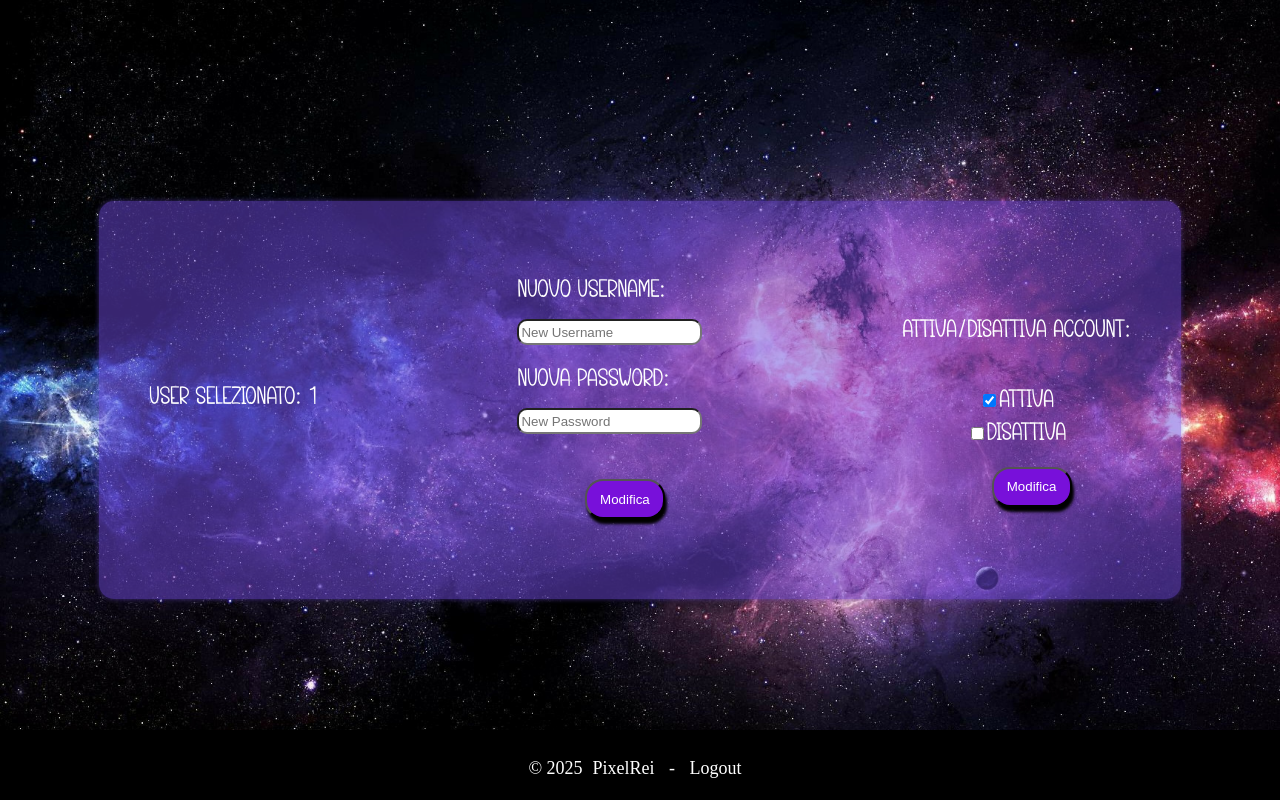
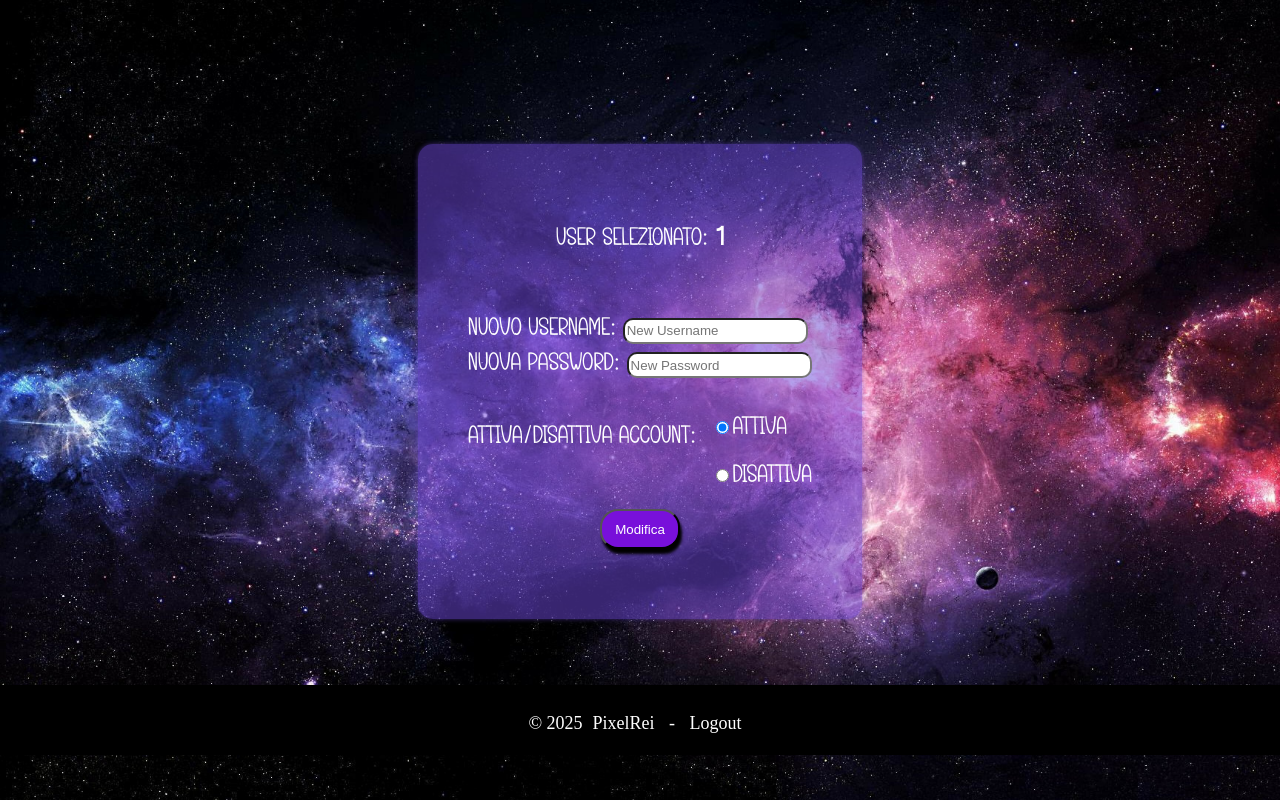
Before and after one commit to PixelRei/PHP-stage-project, a PHP site: page /admin-modify.php?user=1 in a window 1280 px wide. Run offline with PHP 8.4, Linux system fonts and the light colour scheme; the visitor is signed in with stand-in values (Sample User, id 1).

Commit message:
Add files via upload

```diff
--- a/admin-modify.php
+++ b/admin-modify.php
@@ -16,27 +16,28 @@
         <link rel="icon" href="img/moon-icon.png">
     </head>
     <body>
+        <br><br><br>
         <div class="admin-modifies">
             <div class="info">
-                <p id="user" class="credentials">User selezionato: <?=$username?></p>
+                <p id="user" class="credentials" style="text-align: left;">User selezionato: <b><?=$username?></b></p>
             </div>
-            <div class="admin-changes">
-                <form method="POST" autocomplete="off">
-                <label for="username">Nuovo username:</label>
-                <input class="input-log" type="text" name="username" required placeholder="New Username">
-                <label for="password">Nuova password:</label>
-                <input class="input-log" type="password" name="password" required placeholder="New Password">
-                <a id="created" href="index.php"><input id="button" type="submit" name="submit" value="Modifica"></a>
-                </form>
-            </div>
-            <div class="status">
-                <p>Attiva/Disattiva account:
-                <form action="activation.php" method="POST">
-                    <label><input type="checkbox" checked name="stato" value="1">Attiva</label>
-                    <label><input type="checkbox" name="stato" value="0">Disattiva</label>
-                    <input type="submit" value="Modifica" id="button">
-                </form>
-            </div>
+            <form method="POST" autocomplete="off">
+                <div class="admin-changes">
+                    <form method="POST" autocomplete="off">
+                        <label for="username">Nuovo username:  <input class="input-log" type="text" name="username" required placeholder="New Username"></label>
+                        <label for="password">Nuova password:  <input class="input-log" type="password" name="password" required placeholder="New Password"></label>
+                        <!--<a id="created" href="index.php"><input id="button" type="submit" name="submit" value="Modifica"></a>-->
+                    </form>
+                    <div class="status">
+                        <p>Attiva/Disattiva account:</p>
+                        <form action="activation.php" method="POST">
+                            <label><input type="radio" checked name="stato" value="1">Attiva</label>
+                            <label><input type="radio" name="stato" value="0">Disattiva</label>
+                        </form>
+                    </div>
+                </div>
+                <input type="submit" value="Modifica" id="button" style="margin-left: 20px;">
+            </form>
         </div>
         <?php
             if($_SERVER['REQUEST_METHOD'] === 'POST' && isset($_POST['submit'])){ //condition to see if the form was sent correctly
@@ -67,7 +68,8 @@
             exit;
             }
         ?>
-        <div class="footer" style="padding-top: 10px;">
+        <br><br>
+        <div class="alternative" style="padding-top: 10px;">
             <p style="color: white;">© 2025<a href="https://github.com/PixelRei" target="blank" style="font-size:18px; text-decoration: none;">PixelRei</a>   -   <a href="logout.php" style="font-size: 18px; text-decoration: none;">Logout</a></p>
         </div>
     </body>
--- a/style.css
+++ b/style.css
@@ -138,18 +138,20 @@ h1{
     margin: 0;
     padding: 50px;
     display:flex;
-    flex-direction: row;
+    flex-direction: column;
     align-items: center;
     justify-content: center;
     background-color: rgba(112, 75, 222, 0.5);
     border-radius: 15px;
     box-shadow: 0 0 5px rgba(112, 75, 222, 0.5);
-    gap: 200px;
 }
 .admin-changes{
     margin-top: 20px;
+    display: flex;
+    flex-direction: column;
 }
 .admin-changes form{
+    margin-top: 30px;
     display: flex;
     text-decoration: none;
     flex-direction: column;
@@ -257,13 +259,14 @@ select{
 }
 .status{
     display: flex;
-    flex-direction: column;
+    flex-direction: row;
     align-items: center;
+    gap: 15px;
 }
 .status form{
     display: flex;
     flex-direction: column;
-    text-align: center;
+    text-align: left;
 }
 .footer{
     font-family: 'comic sans';
```
